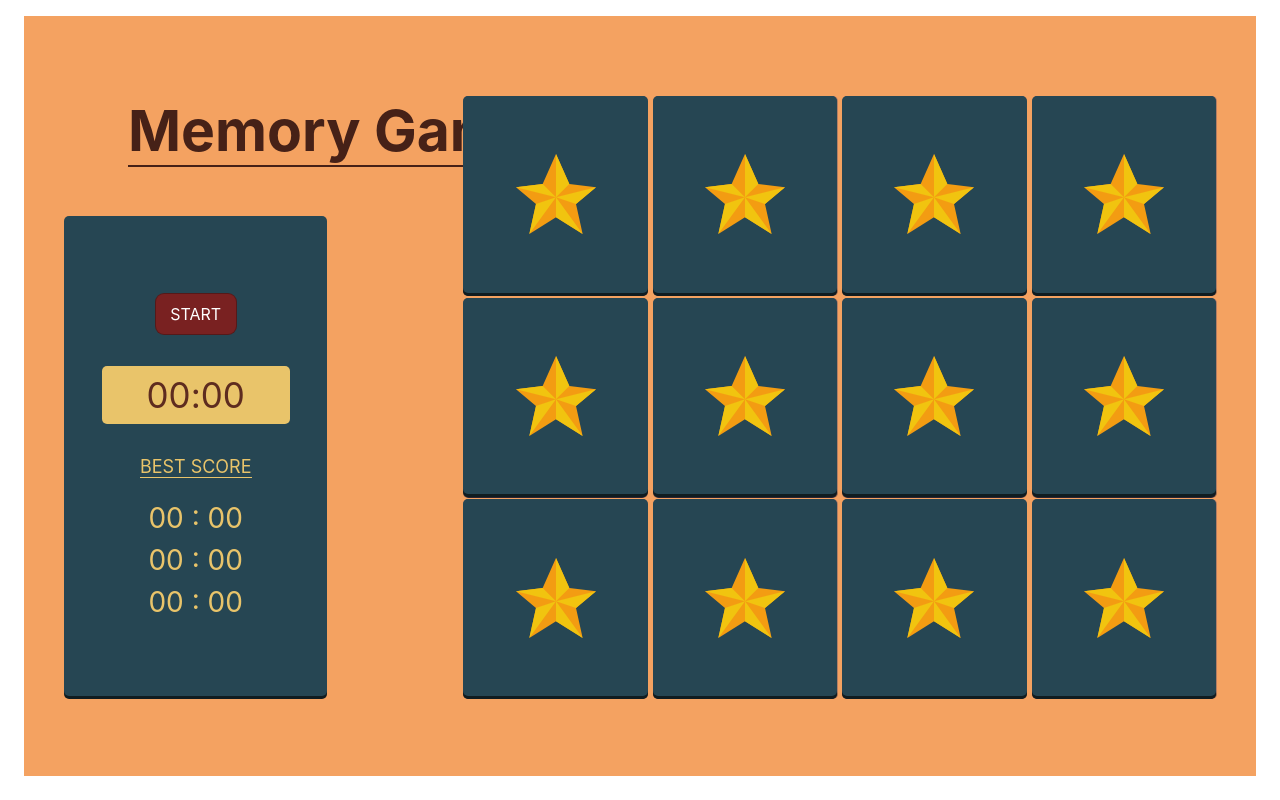
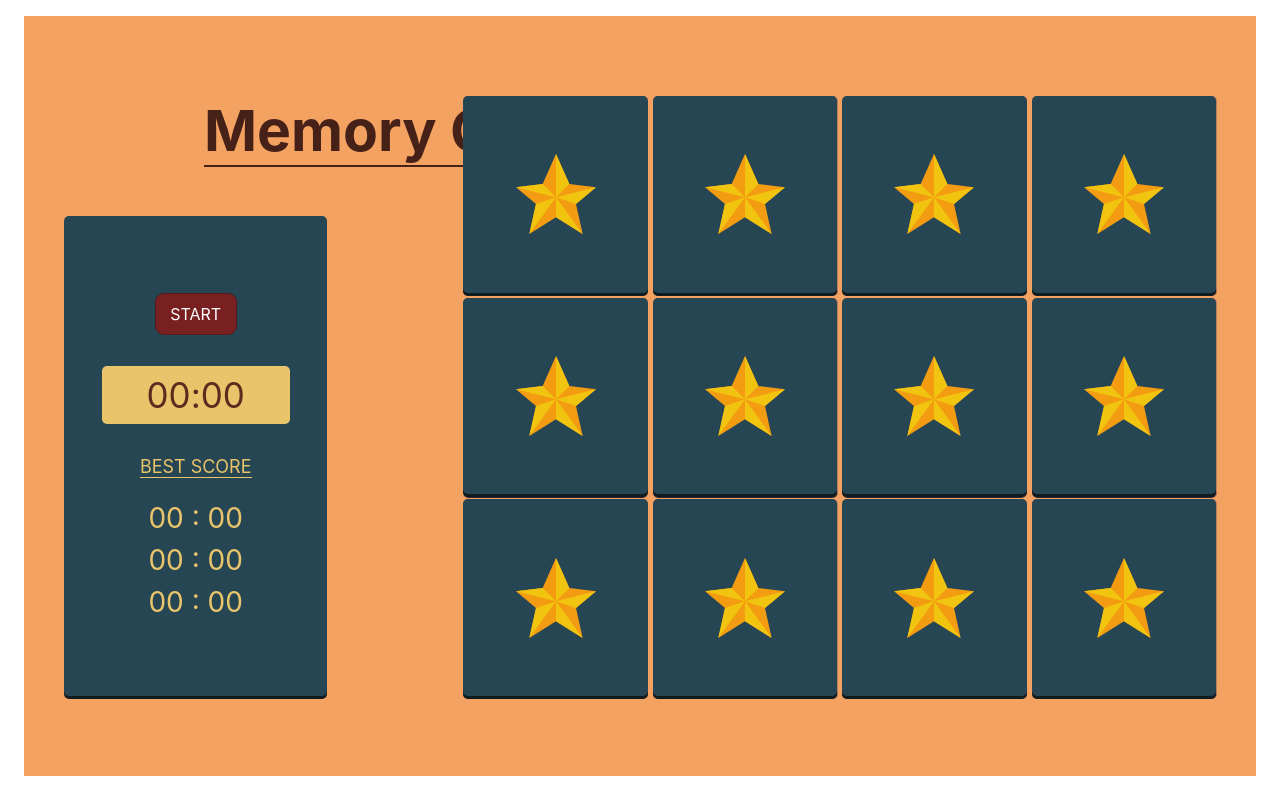
Before and after one commit to taltyomkin/Memory_game, a website: page public/index.html in a window 1280 px wide. Drawn offline with Linux system fonts and the light colour scheme.

Commit message:
css update

```diff
--- a/public/main.css
+++ b/public/main.css
@@ -4,7 +4,7 @@
 }
 #title{
   position: absolute;
-  left: calc(18vh - 40px);
+  left: calc(25vh - 20px);
   top: 10vh;
   margin: 0;
   font-size: calc(9vh - 15px);
```
